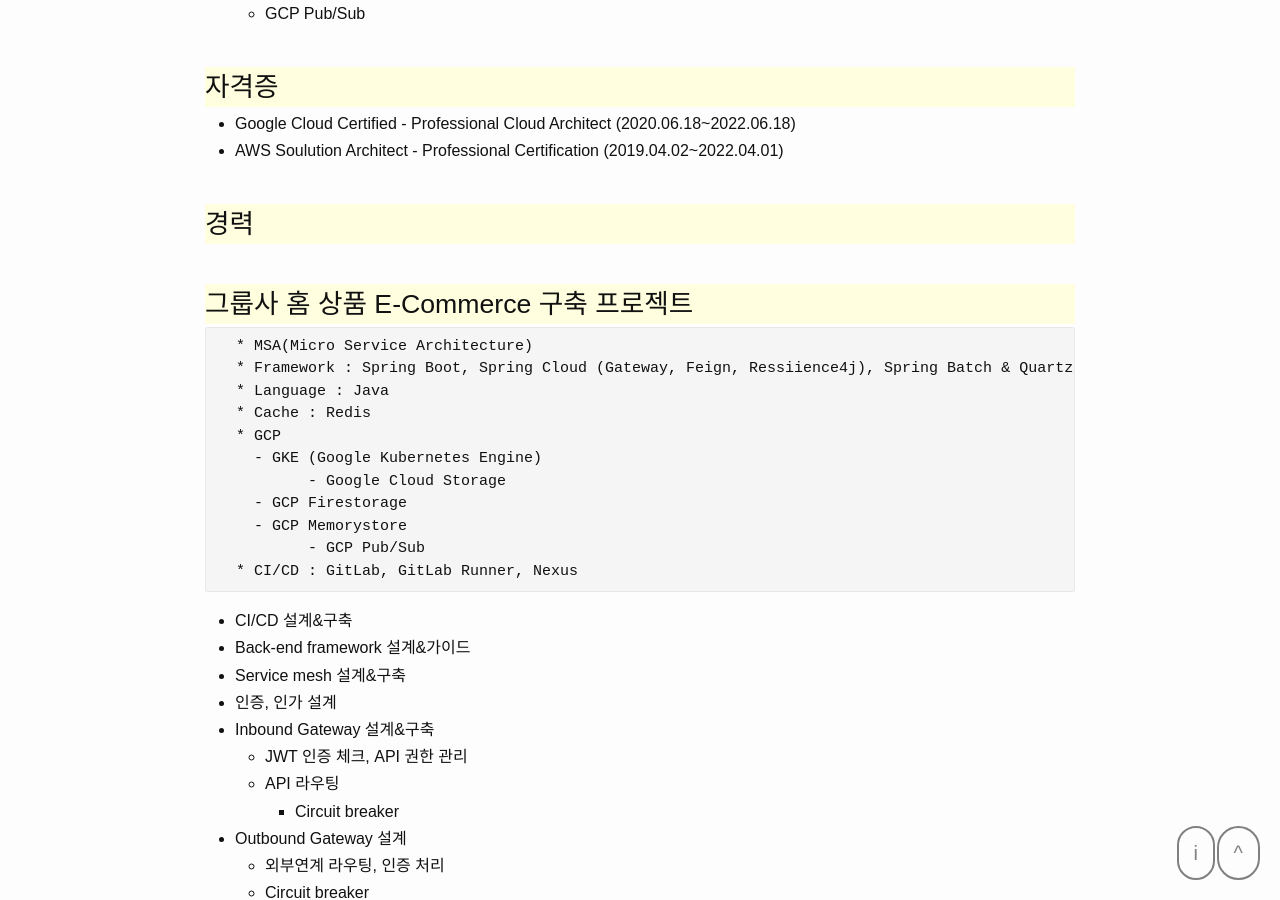
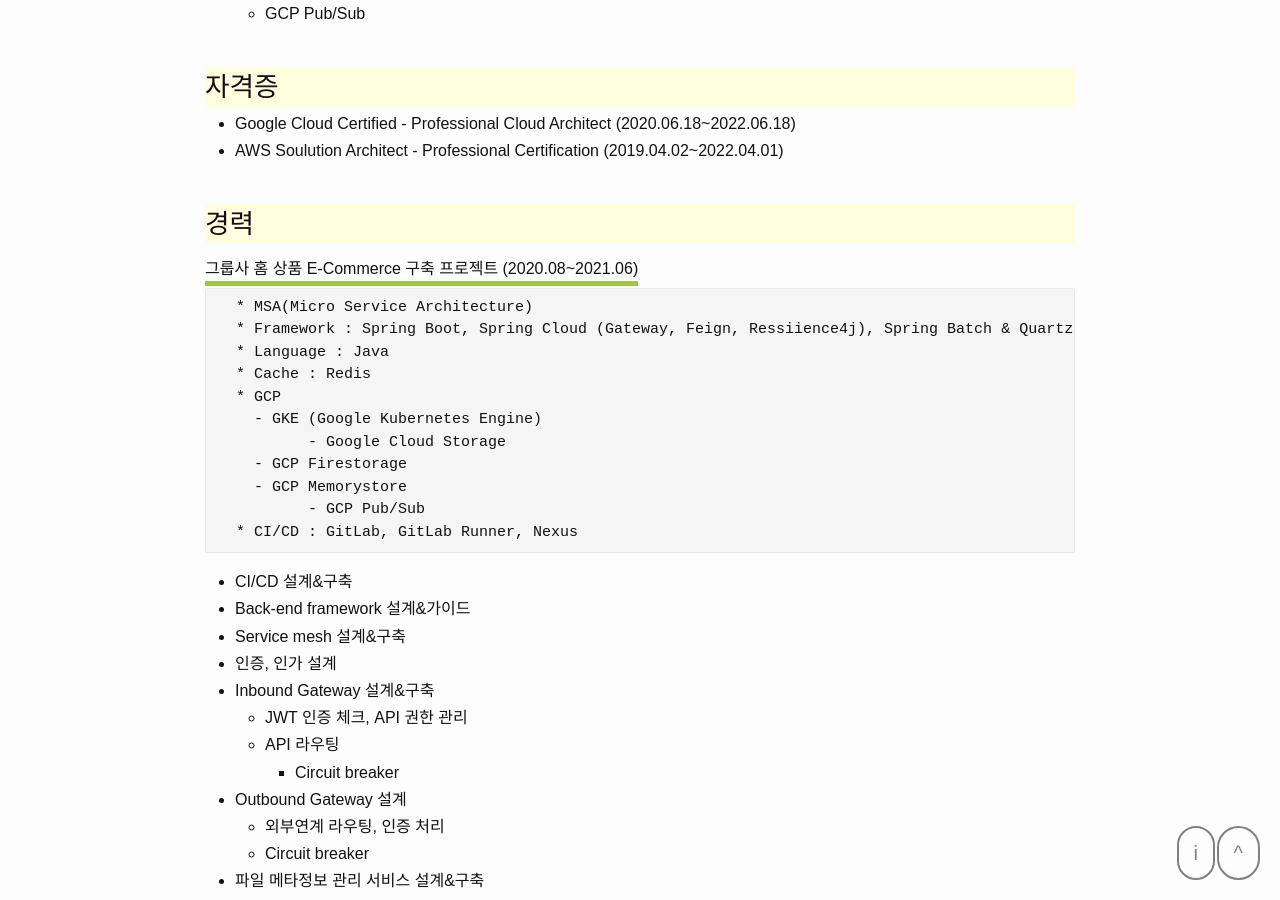
Before and after one commit to dveamer/dveamer.github.io, a Jekyll site: the page built from _posts/2018-07-01-resume.md, in a window 1280 px wide and 900 px high, scrolled down 1740 px. Built offline with Jekyll 4.4.1, drawn with Linux system fonts in a browser that asks for light colours.

Commit message:
homepage

```diff
--- a/_posts/2018-07-01-resume.md
+++ b/_posts/2018-07-01-resume.md
@@ -68,7 +68,7 @@
 
 # 경력
 
-# 그룹사 홈 상품 E-Commerce 구축 프로젝트
+### 그룹사 홈 상품 E-Commerce 구축 프로젝트 (2020.08~2021.06)
 
 ~~~
   * MSA(Micro Service Architecture)
```
